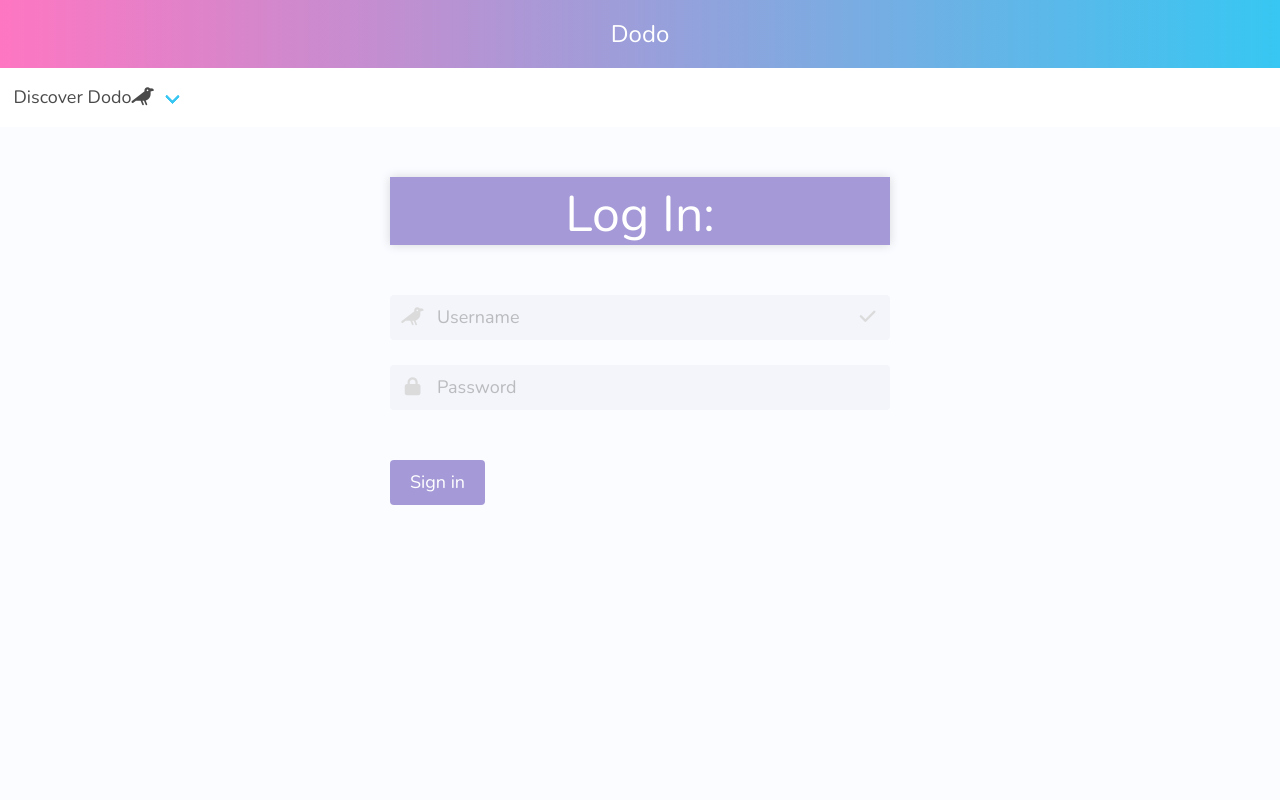
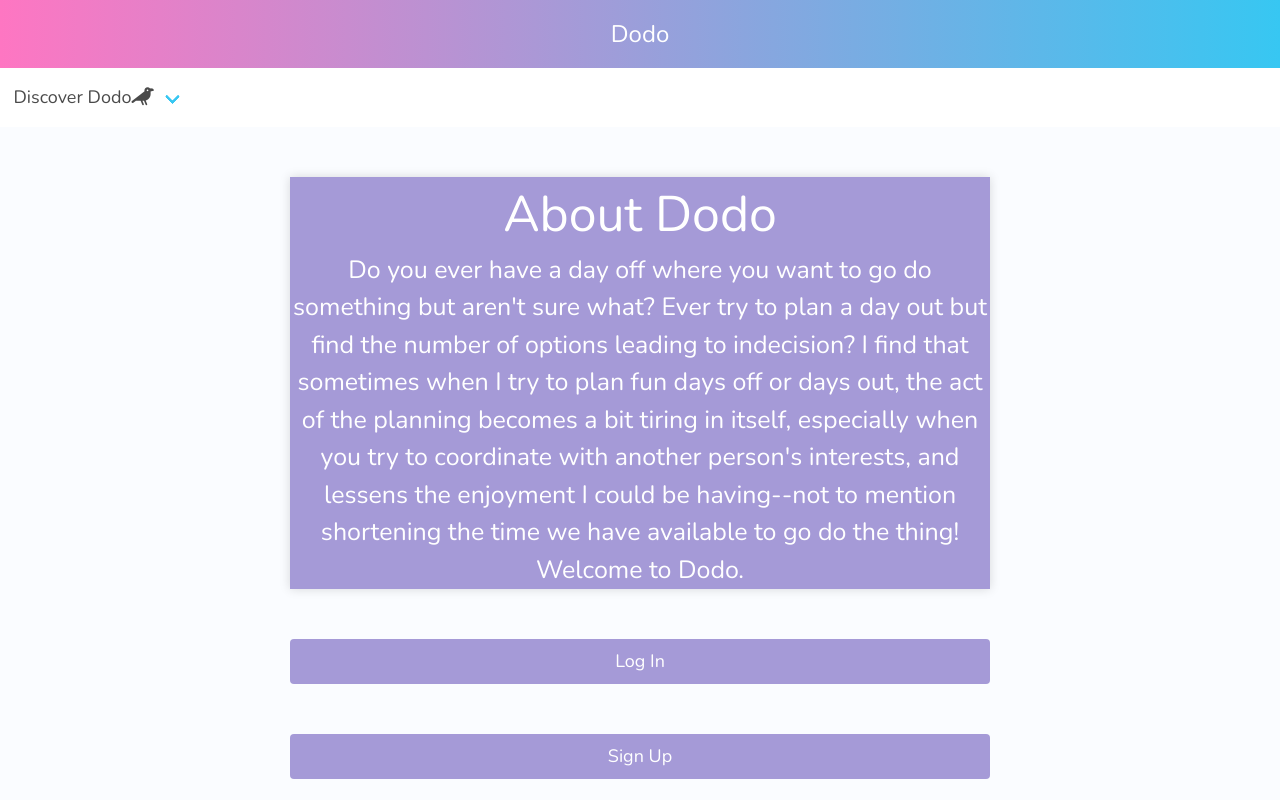
Before and after one commit to dprittj/DODO, an Angular app in the folder frontend/frontend/: page / in a window 1280 px wide. Built offline with nearby package versions, Linux system fonts and the light colour scheme.

Commit message:
rerouted main localhost to welcome page and routed the login and signup buttons to the designated pages

```diff
--- a/frontend/frontend/src/app/app-routing.module.ts
+++ b/frontend/frontend/src/app/app-routing.module.ts
@@ -5,10 +5,12 @@ import { HomePageComponent } from './pages/home-page/home-page.component';
 import { MainLayoutComponent } from './pages/main-layout/main-layout.component';
 import { BuildProfileComponent } from './pages/build-profile/build-profile.component';
 import { SignUpComponent } from './pages/sign-up/sign-up.component';
+import { WelcomePageComponent } from './pages/welcome-page/welcome-page.component';
 
 const routes: Routes = [
   { path: '', component: MainLayoutComponent, children: [
-    { path: '', component: LoginPageComponent }, //add 'login' path after building the welcome page
+    { path: '', component: WelcomePageComponent },
+    { path: 'login', component: LoginPageComponent }, //add 'login' path after building the welcome page
     { path: 'buildnest', component: BuildProfileComponent },
     { path: 'home', component: HomePageComponent },
     {path: 'signup', component: SignUpComponent}
--- a/frontend/frontend/src/app/app.module.ts
+++ b/frontend/frontend/src/app/app.module.ts
@@ -10,6 +10,7 @@ import { BuildProfileComponent } from './pages/build-profile/build-profile.compo
 import { FormsModule } from '@angular/forms';
 import { SignUpComponent } from './pages/sign-up/sign-up.component';
 import { HomePageComponent } from './pages/home-page/home-page.component';
+import { WelcomePageComponent } from './pages/welcome-page/welcome-page.component';
 
 @NgModule({
   declarations: [
@@ -19,6 +20,7 @@ import { HomePageComponent } from './pages/home-page/home-page.component';
     MainLayoutComponent,
     SignUpComponent,
     BuildProfileComponent,
+    WelcomePageComponent,
   ],
   imports: [
     BrowserModule,
--- a/frontend/frontend/src/app/login-page/login-page.component.html
+++ b/frontend/frontend/src/app/login-page/login-page.component.html
@@ -34,7 +34,7 @@
               </div>
         </div>
 
-     <button class="button is-primary" name type="submit">Sign in</button>
+     <button class="button is-primary" id="submitButton" name type="submit">Log in</button>
 
     </form>
 
--- /dev/null
+++ b/frontend/frontend/src/app/pages/welcome-page/welcome-page.component.html
@@ -0,0 +1,27 @@
+<div class="main-container">
+    <div class="about-Dodo-text-box">
+        <h1 class="has-text-centered">
+            About Dodo
+        </h1>
+        <h2 class="has-text-centered">
+            Do you ever have a day off where you want to go do something
+            but aren't sure what? Ever try to plan a day out but find the number
+            of options leading to indecision? I find that sometimes when I try to
+            plan fun days off or days out, the act of the planning becomes a bit
+            tiring in itself, especially when you try to coordinate with another
+            person's interests, and lessens the enjoyment I could be having--not to
+            mention shortening the time we have available to go do the thing!
+            Welcome to Dodo.
+
+        </h2>
+    </div>
+
+    <form class="ngForm" (ngSubmit)="login()">
+        <button class="button is-primary" id="login-button">Log In</button>
+    </form>
+
+    <form class="ngForm" (ngSubmit)="signup()">
+        <button class="button is-primary" id="signup-button">Sign Up</button>
+    </form>
+
+</div>
--- /dev/null
+++ b/frontend/frontend/src/app/pages/welcome-page/welcome-page.component.scss
@@ -0,0 +1,45 @@
+@import '../../../main-styles.scss';
+
+.main-container {
+    display: flex;
+    flex-direction: column;
+
+    max-width: 700px;
+
+    margin: auto;
+
+    padding-top: 50px;
+
+.about-Dodo-text-box {
+    width: 700px;
+    background: $purple;
+    margin-bottom: 50px;
+
+    box-shadow: 0px 0px 10px 0px rgba(black, 0.15);
+
+    h1 {
+        color: white;
+        font-size: 50px;
+
+    }
+
+    h2 {
+        color: white;
+        font-size: 25px;
+
+    }
+}
+
+#login-button {
+    width: 700px;
+    margin-bottom: 50px;
+}
+
+
+
+#signup-button {
+    width: 700px;
+    margin-bottom: 50px;
+}
+
+}
--- /dev/null
+++ b/frontend/frontend/src/app/pages/welcome-page/welcome-page.component.ts
@@ -0,0 +1,24 @@
+import { Component, OnInit } from '@angular/core';
+import { Router } from '@angular/router';
+
+@Component({
+  selector: 'app-welcome-page',
+  templateUrl: './welcome-page.component.html',
+  styleUrls: ['./welcome-page.component.scss']
+})
+export class WelcomePageComponent implements OnInit {
+
+  constructor(private _route: Router) { }
+
+  ngOnInit(): void {
+  }
+
+  login(): void {
+  this._route.navigateByUrl('/login');
+  }
+
+  signup(): void {
+    this._route.navigateByUrl('/signup');
+    }
+
+}
```
Also changed, not shown: 1 other file (tests, documents, lock files or other folders).
